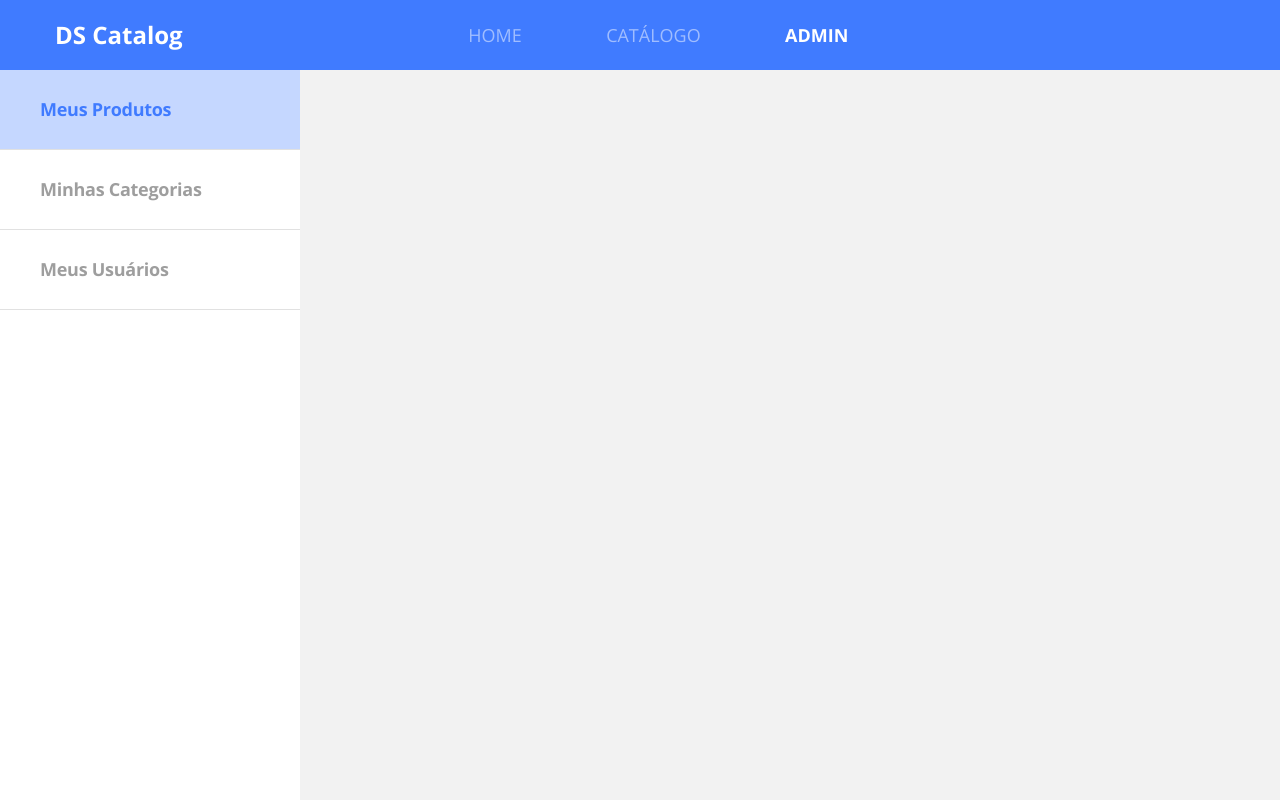
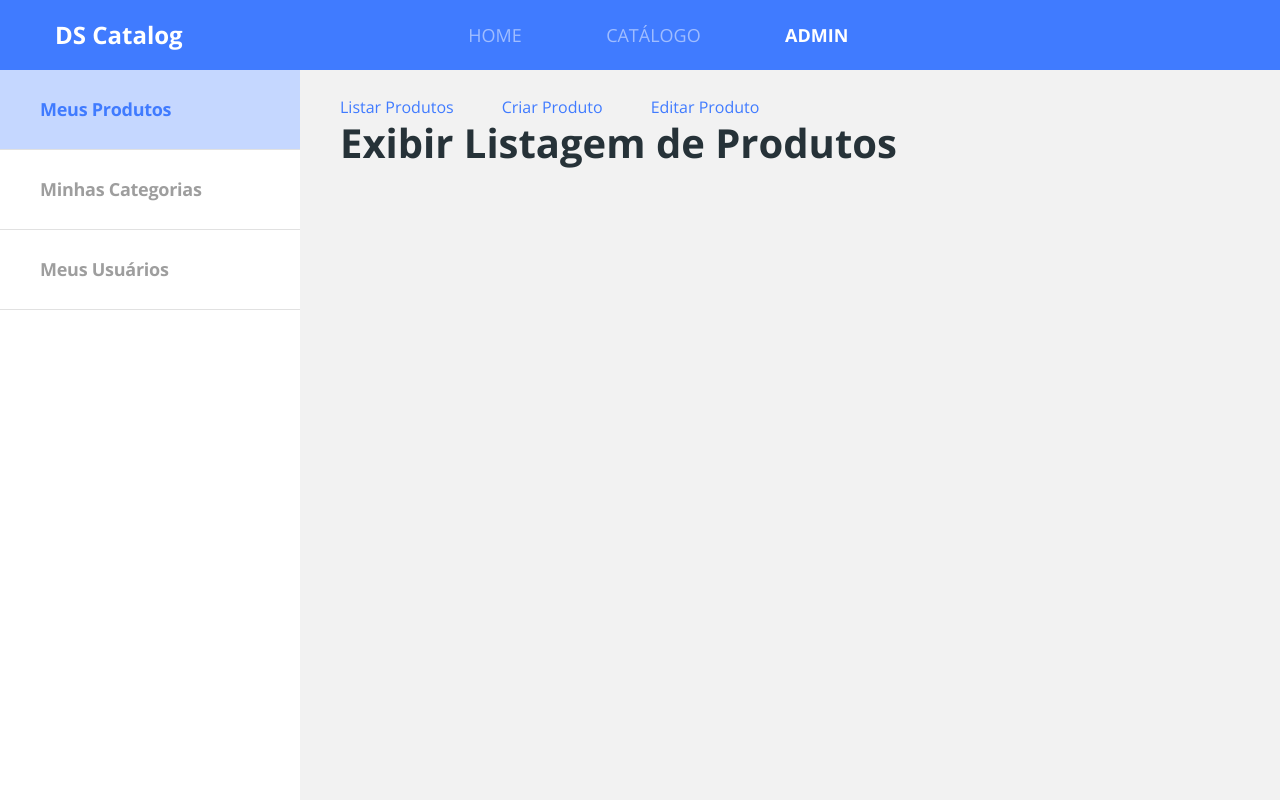
Before and after one commit to luperciofferraz/dscatalog, a React (Create React App) app in the folder front-web/: page /admin/products in a window 1280 px wide. Built offline with nearby package versions, Linux system fonts and the light colour scheme; the HTML template or start-up script is replaced by a standard one.

Commit message:
Finishing Admin Base Structure

```diff
--- a/front-web/src/Routes.tsx
+++ b/front-web/src/Routes.tsx
@@ -1,5 +1,5 @@
 import React from 'react';
-import { BrowserRouter, Switch, Route } from 'react-router-dom';
+import { BrowserRouter, Switch, Route, Redirect } from 'react-router-dom';
 import Navbar from './core/components/Navbar';
 import Admin from './pages/Admin';
 import Catalog from './pages/Catalog';
@@ -27,6 +27,7 @@
             </Route>
 
             <Route path="/admin">
+                <Redirect to="/admin/products" />
                 <Admin />
             </Route>
 
--- a/front-web/src/core/components/Navbar/index.tsx
+++ b/front-web/src/core/components/Navbar/index.tsx
@@ -15,17 +15,17 @@
             <ul className="main-menu">
 
                 <li>
-                    <NavLink to="/" activeClassName = "active" exact>
+                    <NavLink to="/" exact >
                         HOME
                     </NavLink>
                 </li>
                 <li>
-                    <NavLink to="/products" activeClassName = "active">
+                    <NavLink to="/products" >
                         CATÁLOGO
                     </NavLink>
                  </li>
                  <li>
-                    <NavLink to="/admin" activeClassName = "active">
+                    <NavLink to="/admin" >
                         ADMIN
                     </NavLink>
                 </li>
--- a/front-web/src/pages/Admin/components/Navbar/index.tsx
+++ b/front-web/src/pages/Admin/components/Navbar/index.tsx
@@ -1,4 +1,5 @@
 import React from 'react';
+import { NavLink } from 'react-router-dom';
 import './styles.scss';
 
 const Navbar = () => (
@@ -6,13 +7,13 @@
     <nav className="admin-nav-container">
         <ul>
             <li>
-                <a href="link" className="admin-nav-item active">Meus Produtos</a>
+                <NavLink to="/admin/products" className="admin-nav-item">Meus Produtos</NavLink>
             </li>
             <li>
-                <a href="link" className="admin-nav-item">Minhas Categorias</a>
+                <NavLink to="/admin/categories" className="admin-nav-item">Minhas Categorias</NavLink>
             </li>
             <li>
-                <a href="link" className="admin-nav-item">Meus Usuários</a>
+                <NavLink to="/admin/users" className="admin-nav-item">Meus Usuários</NavLink>
             </li>
         </ul>
     </nav>
--- /dev/null
+++ b/front-web/src/pages/Admin/components/Products/index.tsx
@@ -0,0 +1,45 @@
+import React from 'react';
+import { Link, Route, Switch } from 'react-router-dom';
+
+const Products = () => {
+
+    return (
+
+        <div>
+
+            <Link to="/admin/products" className="mr-5">
+                Listar Produtos
+            </Link>
+
+            <Link to="/admin/products/create" className="mr-5">
+                Criar Produto
+            </Link>
+
+            <Link to="/admin/products/10" className="mr-5">
+                Editar Produto
+            </Link>
+
+            <Switch>
+
+                <Route path="/admin/products" exact>
+                    <h1>Exibir Listagem de Produtos</h1>
+                </Route>
+
+                <Route path="/admin/products/create">
+                    <h1>Criar um Produto</h1>
+                </Route>
+
+                <Route path="/admin/products/:productId">
+                    <h1>Editar um produto</h1>
+                </Route>
+
+            </Switch>
+
+
+        </div>
+
+    );
+
+}
+
+export default Products;
--- a/front-web/src/pages/Admin/index.tsx
+++ b/front-web/src/pages/Admin/index.tsx
@@ -1,10 +1,30 @@
 import Navbar from './components/Navbar';
+import Products from './components/Products';
 import React from 'react';
+import './styles.scss';
+import { Route, Switch } from 'react-router-dom';
 
 const Admin = () => (
 
-    <div>
+    <div className="admin-container">
         <Navbar />
+        <div className="admin-content">
+            <Switch>
+
+                <Route path="/admin/products" >
+                    <Products />
+                </Route>
+
+                <Route path="/admin/categories">
+                    <h1>Categories</h1>
+                </Route>
+
+                <Route path="/admin/users">
+                    <h1>Users</h1>
+                </Route>
+
+            </Switch>
+        </div>
     </div>
 
 );
--- /dev/null
+++ b/front-web/src/pages/Admin/styles.scss
@@ -0,0 +1,11 @@
+.admin-container {
+
+    display: flex;
+
+}
+
+.admin-content {
+
+    padding: 25px 40px 45px 40px;
+    flex: 1;
+}
```
